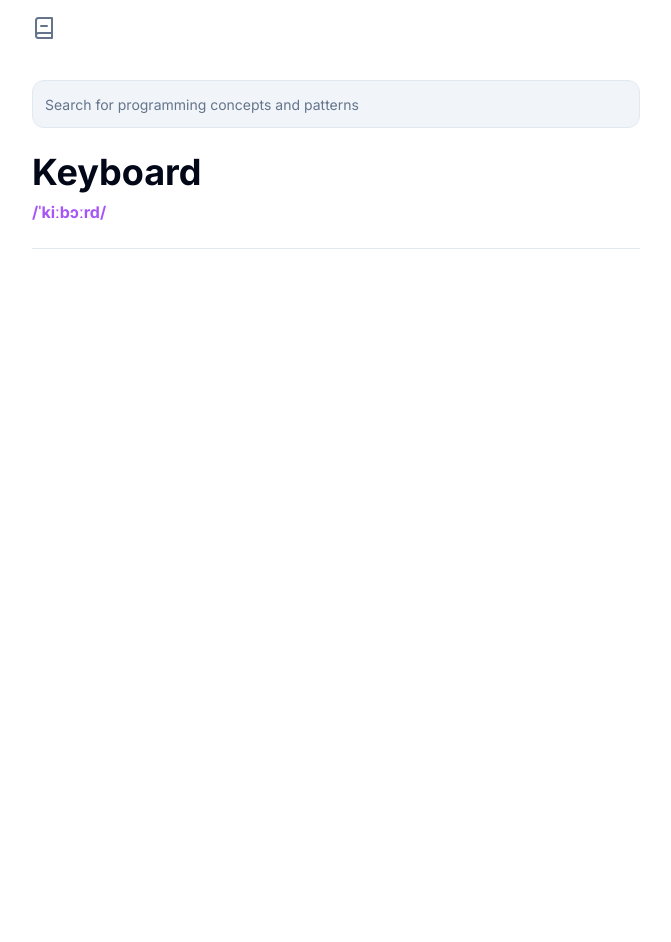
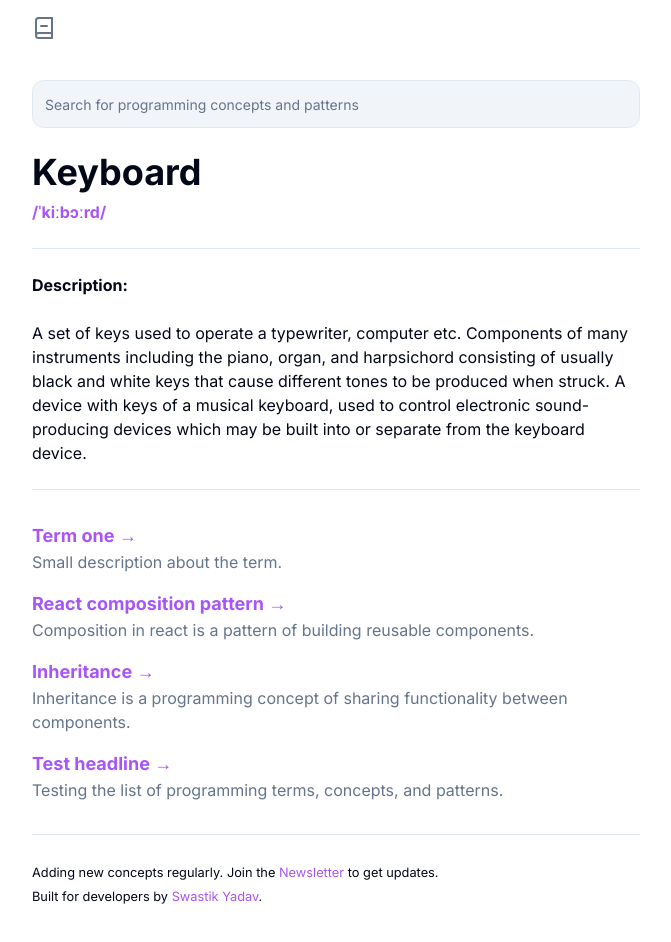
Before and after one commit to Swastikyadav/DevDictionary, a Next.js app: page / in a window 1280 px wide. Shown: the top 942 px of the page, without its empty margins (304-975 px from the left). Before the commit the page ends 856 px from the top, so only its background shows below. Built offline with nearby package versions, Linux system fonts and the light colour scheme.

Commit message:
add posts and footer section on home page

```diff
--- a/app/page.js
+++ b/app/page.js
@@ -14,18 +14,42 @@ export default function Home() {
       <h1 className="pt-6 pb-2 text-4xl font-bold w-full">Keyboard</h1>
       <h2 className="pb-6 text-normal font-bold w-full text-purple-500 border-b border-border">/ˈkiːbɔːrd/</h2>
 
-      {/* <p>Start your blog in <span className="text-purple-800 font-bold dark:text-purple-500">few hours not few days.</span></p>
-      <small className="my-4">
-        Ready to go, <span className="text-purple-800 font-bold dark:text-purple-500">done for you NextJs blog setup</span>.
-        Clone, write your first blog, and deploy. As simple as that.
-        <br /><br />
-        Focus on writing, not on setting up the blog.
-        <br /><br />
-        New templates launching soon.
-      </small>
-      <Link href="/blog">
-        <Button>Read blogs</Button>
-      </Link> */}
+      <section className="w-full py-6 border-b border-border">
+        <p className="font-bold">Description:</p>
+        <br />
+        <p>
+          A set of keys used to operate a typewriter, computer etc.
+          Components of many instruments including the piano, organ, and harpsichord
+          consisting of usually black and white keys that cause different tones to be
+          produced when struck.
+          A device with keys of a musical keyboard, used to control electronic sound-producing
+          devices which may be built into or separate from the keyboard device.
+        </p>
+      </section>
+
+      <section className="w-full py-6 border-b border-border">
+        {
+          [
+            {title: "Term one", description: "Small description about the term."},
+            {title: "React composition pattern", description: "Composition in react is a pattern of building reusable components."},
+            {title: "Inheritance", description: "Inheritance is a programming concept of sharing functionality between components."},
+            {title: "Test headline", description: "Testing the list of programming terms, concepts, and patterns."},
+          ].map((post) => {
+            return (
+              <div className="py-2">
+                <h3 className="text-lg font-bold text-purple-500">{post.title} &rarr;</h3>
+                <p className="text-slate-500">{post.description}</p>
+              </div>
+            );
+          })
+        }
+      </section>
+
+      <footer className="w-full py-6">
+        <small>Adding new concepts regularly. Join the <a className="text-purple-500" href="https://diaryofadev.ck.page" target="_blank">Newsletter</a> to get updates.</small>
+        <br />
+        <small>Built for developers by <a className="text-purple-500" href="https://swastikyadav.com" target="_blank">Swastik Yadav</a>.</small>
+      </footer>
     </main>
   );
 }
```
